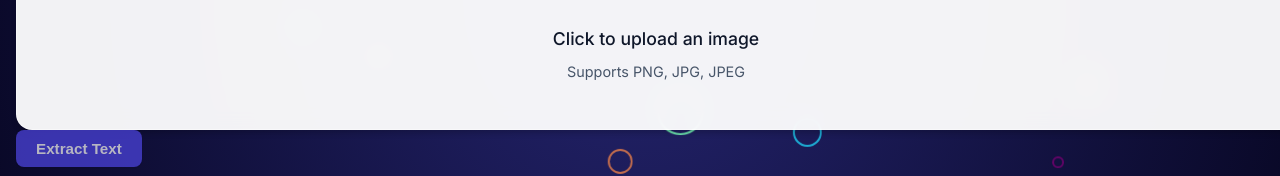
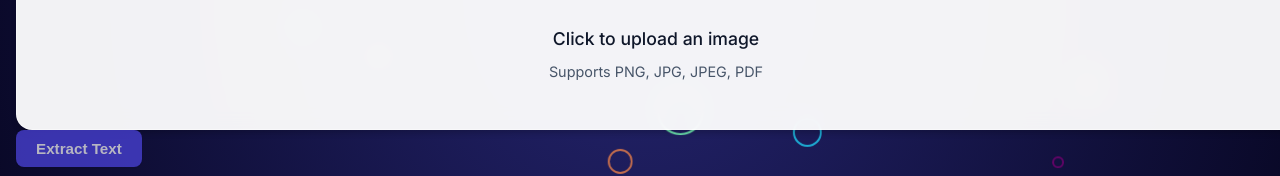
Before and after one commit to yashrk2006/ocr-latest, a React (Create React App) app in the folder frontend/: page /basic in a window 1280 px wide. Shown: the part 402-578 px from the top of the page. Built offline with nearby package versions, Linux system fonts and the light colour scheme.

Commit message:
feat: Add PDF support to Basic OCR page

```diff
--- a/frontend/src/pages/OCRPage.js
+++ b/frontend/src/pages/OCRPage.js
@@ -16,7 +16,11 @@ function OCRPage() {
     const file = event.target.files[0];
     if (file) {
       setSelectedFile(file);
-      setPreviewUrl(URL.createObjectURL(file));
+      if (file.type === 'application/pdf') {
+        setPreviewUrl(null); // No preview for PDF
+      } else {
+        setPreviewUrl(URL.createObjectURL(file));
+      }
       setOcrResult('');
       setConfidence(0);
       setError('');
@@ -117,7 +121,7 @@ function OCRPage() {
           <input
             type="file"
             id="file-upload"
-            accept="image/*"
+            accept="image/*,application/pdf"
             onChange={handleFileChange}
             style={{ display: 'none' }}
           />
@@ -133,7 +137,7 @@ function OCRPage() {
                 <span style={{ fontSize: '3rem', display: 'block', marginBottom: '1rem' }}>📁</span>
                 <span style={{ fontSize: '1.1rem', fontWeight: 500 }}>Click to upload an image</span>
                 <p style={{ fontSize: '0.9rem', color: 'var(--text-secondary)', marginTop: '0.5rem' }}>
-                  Supports PNG, JPG, JPEG
+                  Supports PNG, JPG, JPEG, PDF
                 </p>
               </div>
             )}
```
